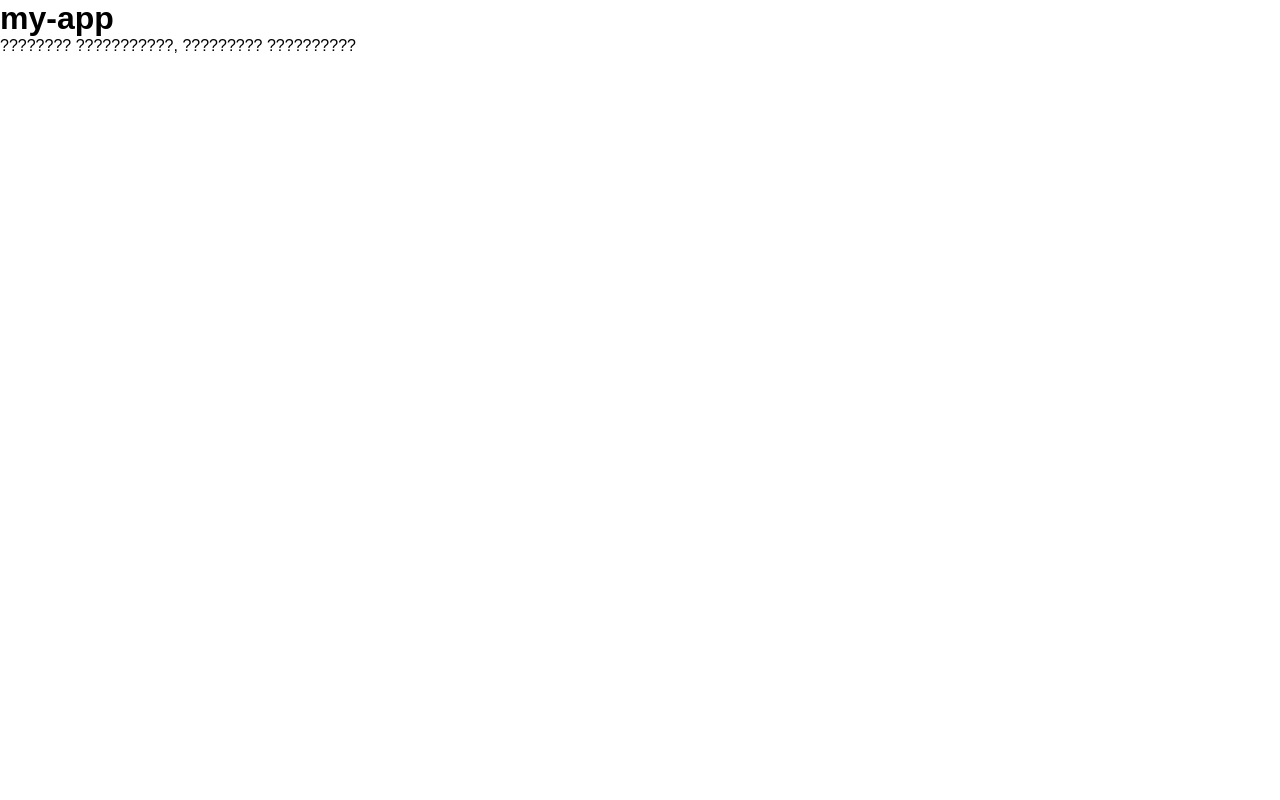
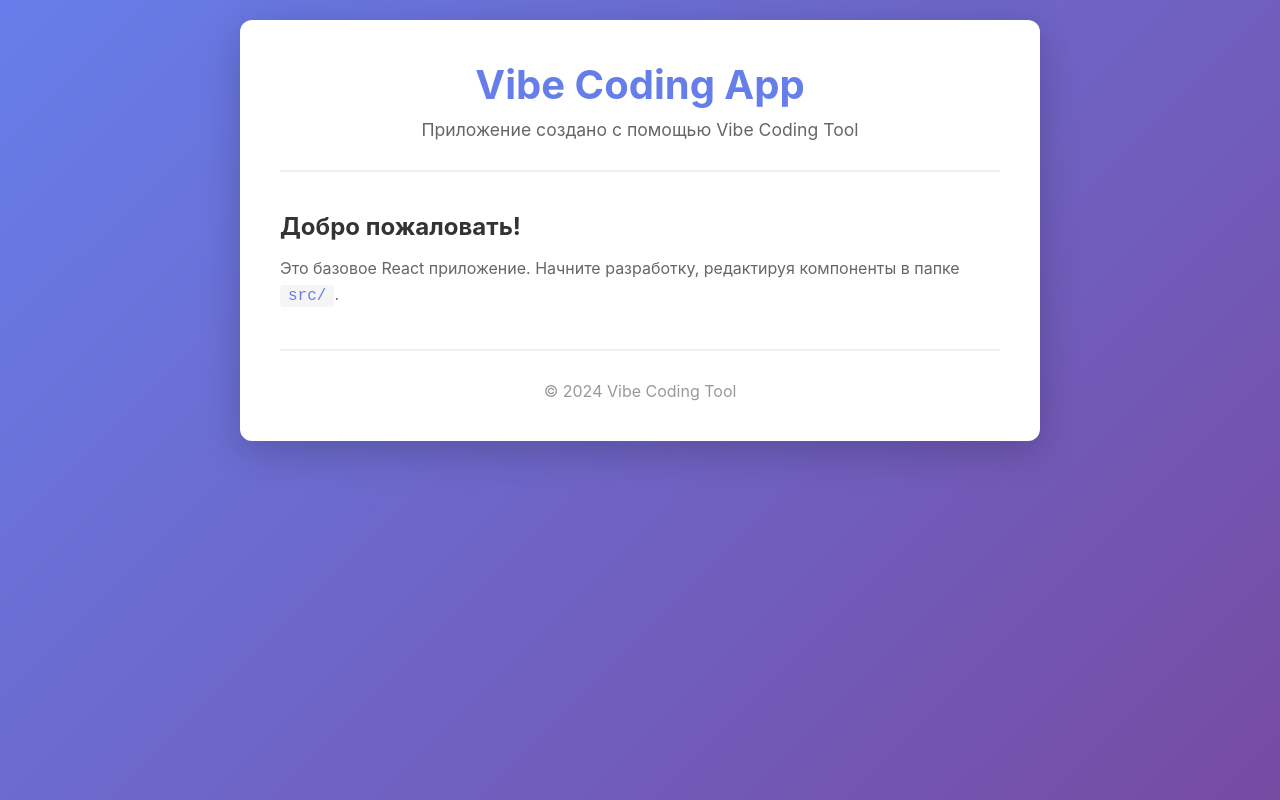
Before and after one commit to lanqvist/sticky-notes, a React (Vite) app: page / in a window 1280 px wide. Built offline with nearby package versions, Linux system fonts and the light colour scheme.

Commit message:
Vibe Coding: создай-простое

```diff
--- a/index.html
+++ b/index.html
@@ -3,7 +3,7 @@
   <head>
     <meta charset="UTF-8" />
     <meta name="viewport" content="width=device-width, initial-scale=1.0" />
-    <title>my-app</title>
+    <title>создай-простое</title>
   </head>
   <body>
     <div id="root"></div>
--- a/src/App.tsx
+++ b/src/App.tsx
@@ -1,8 +1,27 @@
+import React from 'react'
+import './index.css'
+
 export const App: React.FC = () => {
   return (
-    <div>
-      <h1>my-app</h1>
-      <p>???????? ???????????, ????????? ??????????</p>
+    <div className="app">
+      <header className="app-header">
+        <h1>Vibe Coding App</h1>
+        <p>Приложение создано с помощью Vibe Coding Tool</p>
+      </header>
+
+      <main className="app-main">
+        <section className="app-section">
+          <h2>Добро пожаловать!</h2>
+          <p>
+            Это базовое React приложение. Начните разработку, редактируя
+            компоненты в папке <code>src/</code>.
+          </p>
+        </section>
+      </main>
+
+      <footer className="app-footer">
+        <p>© 2024 Vibe Coding Tool</p>
+      </footer>
     </div>
   )
 }
--- a/src/index.css
+++ b/src/index.css
@@ -1,2 +1,344 @@
-* { margin: 0; padding: 0; box-sizing: border-box; }
-body { font-family: sans-serif; }
+* {
+  margin: 0;
+  padding: 0;
+  box-sizing: border-box;
+}
+
+body {
+  font-family: -apple-system, BlinkMacSystemFont, 'Segoe UI', Roboto, Oxygen, Ubuntu, sans-serif;
+  background: linear-gradient(135deg, #667eea 0%, #764ba2 100%);
+  min-height: 100vh;
+  padding: 20px;
+}
+
+/* Todo App Styles */
+.todo-app {
+  max-width: 600px;
+  margin: 0 auto;
+  background: white;
+  border-radius: 12px;
+  padding: 30px;
+  box-shadow: 0 10px 40px rgba(0,0,0,0.2);
+}
+
+.todo-header {
+  text-align: center;
+  margin-bottom: 30px;
+}
+
+.todo-header h1 {
+  color: #333;
+  font-size: 2rem;
+  margin-bottom: 10px;
+}
+
+.todo-stats {
+  color: #666;
+  font-size: 0.9rem;
+}
+
+.todo-input-form {
+  display: flex;
+  gap: 10px;
+  margin-bottom: 20px;
+}
+
+.todo-input {
+  flex: 1;
+  padding: 12px 16px;
+  border: 2px solid #e0e0e0;
+  border-radius: 8px;
+  font-size: 1rem;
+  transition: border-color 0.2s;
+}
+
+.todo-input:focus {
+  outline: none;
+  border-color: #667eea;
+}
+
+.todo-add-btn {
+  padding: 12px 24px;
+  background: #667eea;
+  color: white;
+  border: none;
+  border-radius: 8px;
+  font-size: 1rem;
+  cursor: pointer;
+  transition: background 0.2s;
+}
+
+.todo-add-btn:hover {
+  background: #5a6fd6;
+}
+
+.todo-filters {
+  display: flex;
+  gap: 10px;
+  margin-bottom: 20px;
+  justify-content: center;
+}
+
+.todo-filters button {
+  padding: 8px 16px;
+  border: 2px solid #e0e0e0;
+  background: white;
+  border-radius: 20px;
+  cursor: pointer;
+  transition: all 0.2s;
+}
+
+.todo-filters button.active {
+  background: #667eea;
+  border-color: #667eea;
+  color: white;
+}
+
+.todo-list {
+  list-style: none;
+}
+
+.todo-item {
+  display: flex;
+  align-items: center;
+  gap: 12px;
+  padding: 15px;
+  border-bottom: 1px solid #f0f0f0;
+  transition: background 0.2s;
+}
+
+.todo-item:hover {
+  background: #f8f9fa;
+}
+
+.todo-item.completed .todo-text {
+  text-decoration: line-through;
+  color: #999;
+}
+
+.todo-checkbox {
+  width: 20px;
+  height: 20px;
+  cursor: pointer;
+}
+
+.todo-text {
+  flex: 1;
+  color: #333;
+  font-size: 1rem;
+}
+
+.todo-delete {
+  padding: 8px 12px;
+  background: #ff6b6b;
+  color: white;
+  border: none;
+  border-radius: 6px;
+  cursor: pointer;
+  font-size: 0.9rem;
+  transition: background 0.2s;
+}
+
+.todo-delete:hover {
+  background: #ee5a5a;
+}
+
+.todo-empty {
+  text-align: center;
+  color: #999;
+  padding: 40px 20px;
+}
+
+/* Counter App Styles */
+.counter-app {
+  max-width: 400px;
+  margin: 0 auto;
+  background: white;
+  border-radius: 12px;
+  padding: 40px;
+  text-align: center;
+  box-shadow: 0 10px 40px rgba(0,0,0,0.2);
+}
+
+.counter-app h1 {
+  color: #333;
+  margin-bottom: 30px;
+}
+
+.counter-display {
+  font-size: 5rem;
+  font-weight: bold;
+  color: #667eea;
+  margin: 30px 0;
+}
+
+.counter-buttons {
+  display: flex;
+  gap: 10px;
+  justify-content: center;
+}
+
+.counter-btn {
+  width: 60px;
+  height: 60px;
+  border: none;
+  border-radius: 50%;
+  background: #667eea;
+  color: white;
+  font-size: 2rem;
+  cursor: pointer;
+  transition: all 0.2s;
+}
+
+.counter-btn:hover {
+  background: #5a6fd6;
+  transform: scale(1.1);
+}
+
+.counter-btn.reset {
+  width: auto;
+  border-radius: 30px;
+  padding: 0 20px;
+  font-size: 1rem;
+}
+
+/* Form App Styles */
+.form-app {
+  max-width: 500px;
+  margin: 0 auto;
+  background: white;
+  border-radius: 12px;
+  padding: 40px;
+  box-shadow: 0 10px 40px rgba(0,0,0,0.2);
+}
+
+.form-app h1 {
+  color: #333;
+  text-align: center;
+  margin-bottom: 30px;
+}
+
+.success-message {
+  background: #d4edda;
+  color: #155724;
+  padding: 15px;
+  border-radius: 8px;
+  margin-bottom: 20px;
+  text-align: center;
+}
+
+.contact-form {
+  display: flex;
+  flex-direction: column;
+  gap: 20px;
+}
+
+.form-field {
+  display: flex;
+  flex-direction: column;
+  gap: 8px;
+}
+
+.form-label {
+  font-weight: 600;
+  color: #333;
+}
+
+.form-label .required {
+  color: #ff6b6b;
+  margin-left: 4px;
+}
+
+.form-input,
+.form-textarea {
+  padding: 12px 16px;
+  border: 2px solid #e0e0e0;
+  border-radius: 8px;
+  font-size: 1rem;
+  font-family: inherit;
+  transition: border-color 0.2s;
+}
+
+.form-input:focus,
+.form-textarea:focus {
+  outline: none;
+  border-color: #667eea;
+}
+
+.form-textarea {
+  resize: vertical;
+  min-height: 100px;
+}
+
+.submit-btn {
+  padding: 15px 30px;
+  background: #667eea;
+  color: white;
+  border: none;
+  border-radius: 8px;
+  font-size: 1.1rem;
+  cursor: pointer;
+  transition: background 0.2s;
+  margin-top: 10px;
+}
+
+.submit-btn:hover {
+  background: #5a6fd6;
+}
+
+/* Default App Styles */
+.app {
+  max-width: 800px;
+  margin: 0 auto;
+  background: white;
+  border-radius: 12px;
+  padding: 40px;
+  box-shadow: 0 10px 40px rgba(0,0,0,0.2);
+}
+
+.app-header {
+  text-align: center;
+  margin-bottom: 40px;
+  padding-bottom: 30px;
+  border-bottom: 2px solid #f0f0f0;
+}
+
+.app-header h1 {
+  color: #667eea;
+  font-size: 2.5rem;
+  margin-bottom: 10px;
+}
+
+.app-header p {
+  color: #666;
+  font-size: 1.1rem;
+}
+
+.app-main {
+  margin-bottom: 40px;
+}
+
+.app-section h2 {
+  color: #333;
+  margin-bottom: 15px;
+}
+
+.app-section p {
+  color: #666;
+  line-height: 1.6;
+}
+
+.app-section code {
+  background: #f5f5f5;
+  padding: 2px 8px;
+  border-radius: 4px;
+  font-family: 'Courier New', monospace;
+  color: #667eea;
+}
+
+.app-footer {
+  text-align: center;
+  padding-top: 30px;
+  border-top: 2px solid #f0f0f0;
+  color: #999;
+}
```
Also changed, not shown: package.json (+6 -6 lines).
